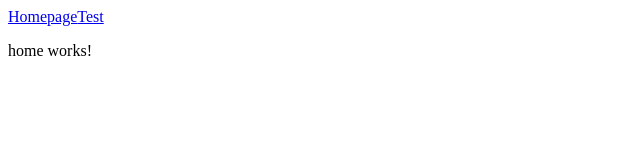
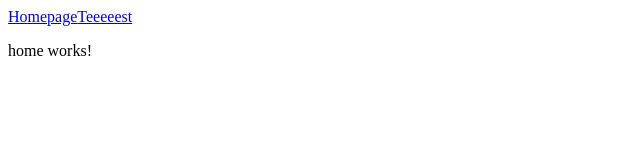
Before and after one commit to yigitcanduendar/carscout, an Angular app in the folder project/: page / in a window 1280 px wide. Shown: the top 160 px of the page, without its empty margins (0-640 px from the left). Built offline with nearby package versions, Linux system fonts and the light colour scheme.

Commit message:
#47 github Konfigurationstest

```diff
--- a/project/src/app/app.component.html
+++ b/project/src/app/app.component.html
@@ -1,6 +1,6 @@
 <!-- Navigation -->
 <a [routerLink]="['/']">Homepage</a>
-<a [routerLink]="['/test']">Test</a>
+<a [routerLink]="['/test']">Teeeeest</a>
 <!-- Ende -->
 
 <div class='container'>
```
